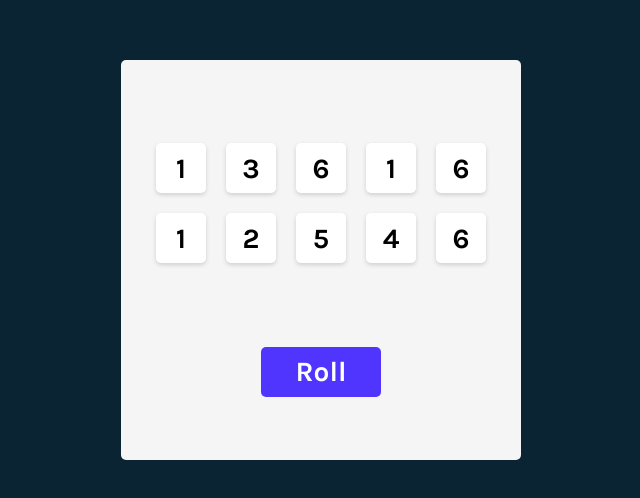
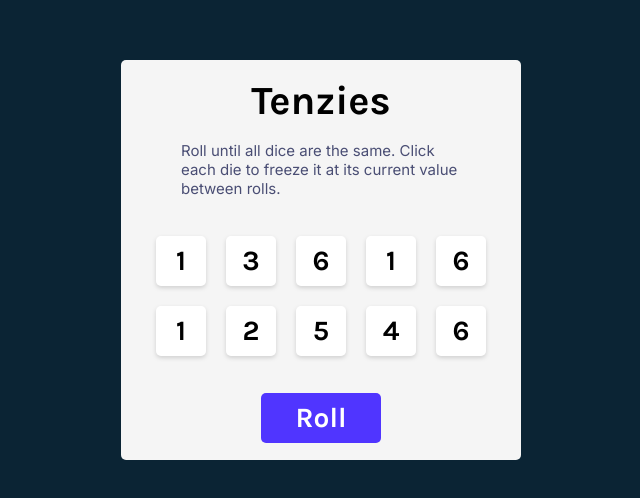
Before and after one commit to siyam-7/tenzies, a React (Vite) app: page / in a window 1280 px wide. Shown: the part 140-638 px from the top of the page, without its empty margins (319-959 px from the left). Built offline with nearby package versions, Linux system fonts and the light colour scheme.

Commit message:
add title and description of the game

```diff
--- a/src/App.css
+++ b/src/App.css
@@ -26,6 +26,17 @@
     align-items: center;
     justify-content: space-evenly;
 
+}
+.title {
+    font-size: 40px;
+    margin: 0;
+}
+.instructions{
+    margin:0;
+    padding-inline: 60px;
+    font-size: 15px;
+    color: #4A4E74;
+    font-family: "Inter", sans-serif;
 }
 
 .die-container{
--- a/src/App.jsx
+++ b/src/App.jsx
@@ -18,7 +18,7 @@
           ? die
           : {
               ...die,
-              value: Math.ceil(Math.random() * 6)
+              value: Math.ceil(Math.random() * 6),
             }
       )
     );
@@ -42,6 +42,11 @@
 
   return (
     <main>
+      <h1 className="title">Tenzies</h1>
+      <p className="instructions">
+        Roll until all dice are the same. Click each die to freeze it at its
+        current value between rolls.
+      </p>
       <div className="die-container">{dieArray}</div>
       <button onClick={handleRoll}>Roll</button>
     </main>
```
